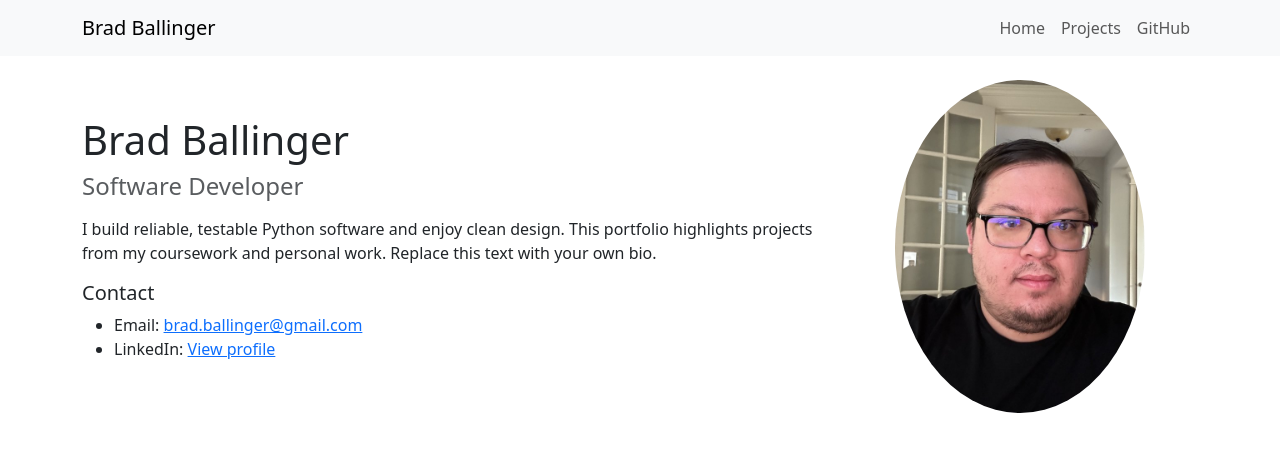
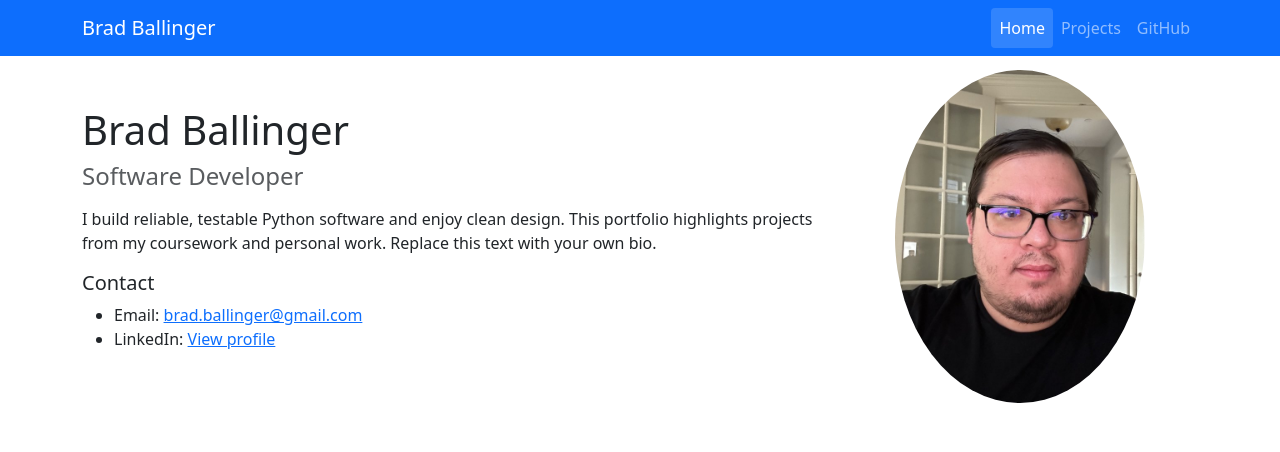
Before and after one commit to bradba/jhu_software_concepts, a Flask app: page / in a window 1280 px wide. Shown: the top 452 px of the page. Run offline with Flask 3, Linux system fonts and the light colour scheme.

Commit message:
feat: add Bootstrap navbar with active highlighting

```diff
--- a/templates/base.html
+++ b/templates/base.html
@@ -5,16 +5,34 @@
     <meta name="viewport" content="width=device-width, initial-scale=1">
     <title>{{ profile.name }} — Portfolio</title>
     <link href="https://cdn.jsdelivr.net/npm/bootstrap@5.3.0/dist/css/bootstrap.min.css" rel="stylesheet">
+    <style>
+      /* Ensure main content isn't hidden under fixed navbar */
+      body { padding-top: 70px; }
+      /* Slight highlight for active nav link */
+      .nav-link.active { background-color: rgba(255,255,255,0.15); border-radius: .25rem; }
+    </style>
   </head>
   <body>
-    <nav class="navbar navbar-expand-lg navbar-light bg-light mb-4">
+    <!-- Colored navbar fixed to top; nav links aligned to top-right -->
+    <nav class="navbar navbar-expand-lg navbar-dark bg-primary fixed-top">
       <div class="container">
-        <a class="navbar-brand" href="/">{{ profile.name }}</a>
-        <div class="collapse navbar-collapse">
+        <a class="navbar-brand text-white" href="/">{{ profile.name }}</a>
+        <button class="navbar-toggler" type="button" data-bs-toggle="collapse" data-bs-target="#mainNav" aria-controls="mainNav" aria-expanded="false" aria-label="Toggle navigation">
+          <span class="navbar-toggler-icon"></span>
+        </button>
+
+        <div class="collapse navbar-collapse" id="mainNav">
           <ul class="navbar-nav ms-auto">
-            <li class="nav-item"><a class="nav-link" href="/">Home</a></li>
-            <li class="nav-item"><a class="nav-link" href="/projects">Projects</a></li>
-            <li class="nav-item"><a class="nav-link" href="https://github.com/bradba/jhu_software_concepts" target="_blank">GitHub</a></li>
+            {% set path = request.path %}
+            <li class="nav-item">
+              <a class="nav-link {% if path == '/' %}active{% endif %}" href="/" aria-current="page">Home</a>
+            </li>
+            <li class="nav-item">
+              <a class="nav-link {% if path.startswith('/projects') %}active{% endif %}" href="/projects">Projects</a>
+            </li>
+            <li class="nav-item">
+              <a class="nav-link" href="https://github.com/bradba/jhu_software_concepts" target="_blank">GitHub</a>
+            </li>
           </ul>
         </div>
       </div>
```
